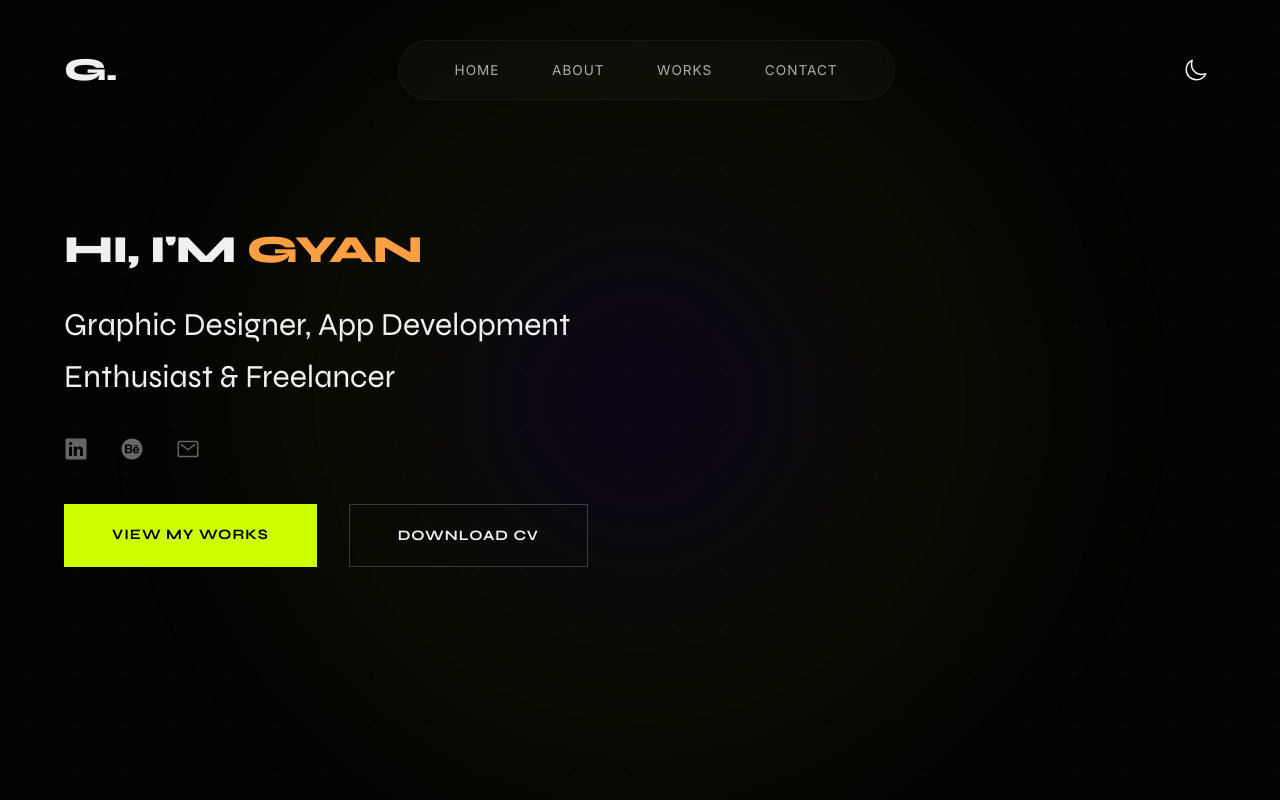
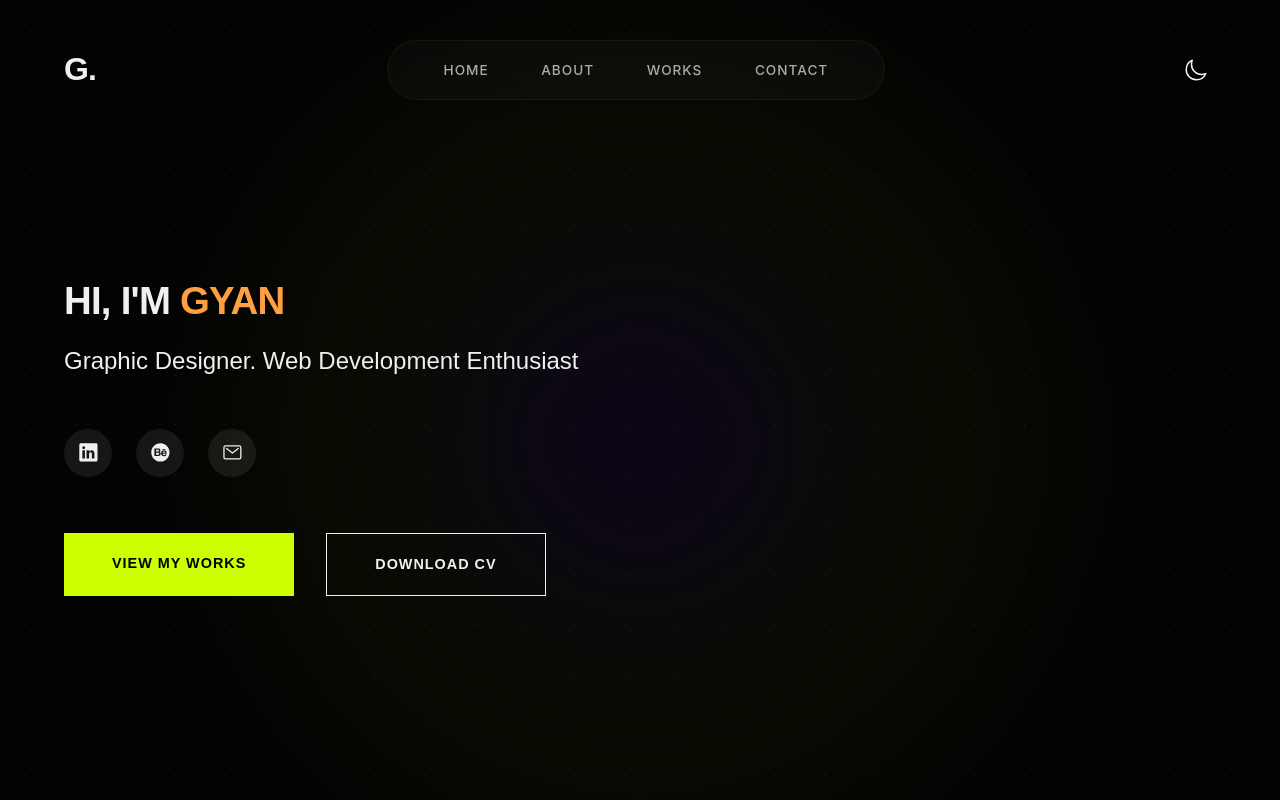
Before and after one commit to gyanshrestha19/portfolio-website, a plain HTML site: page index.html in a window 1280 px wide. Shown: the top 800 px of the page. Drawn offline with nearby package versions, Linux system fonts and the light colour scheme.

Commit message:
css change

```diff
--- a/index.html
+++ b/index.html
@@ -9,7 +9,7 @@
     <link rel="preconnect" href="https://fonts.googleapis.com">
     <link rel="preconnect" href="https://fonts.gstatic.com" crossorigin>
     <link
-        href="https://fonts.googleapis.com/css2?family=Inter:wght@300;400;600&family=Syne:wght@400;600;700;800&display=swap"
+        href="htt...ap"
         rel="stylesheet">
     <!-- Ionicons for some icons -->
     <script type="module" src="https://unpkg.com/ionicons@7.1.0/dist/ionicons/ionicons.esm.js"></script>
@@ -36,8 +36,8 @@
     <header class="hero" id="home">
         <div class="hero-content">
             <h1 class="headline slide-up">Hi, I'm <span class="highlight">Gyan</span></h1>
-            <h3 class="subtitle slide-up">Graphic Designer, App Development Enthusiast & Freelancer</h3>
-            <div class="social-links fade-in-delay" style="margin-bottom: 2rem;">
+            <h3 class="subtitle slide-up">Graphic Designer. Web Development Enthusiast</h3>
+            <div class="social-links fade-in-delay">
                 <a href="#" aria-label="LinkedIn"><ion-icon name="logo-linkedin"></ion-icon></a>
                 <a href="#" aria-label="Behance"><ion-icon name="logo-behance"></ion-icon></a>
                 <a href="mailto:email@example.com" aria-label="Email"><ion-icon name="mail-outline"></ion-icon></a>
--- a/style.css
+++ b/style.css
@@ -100,7 +100,7 @@ a {
 
 /* Hero Section */
 .hero {
-    height: 100vh;
+    height: 110vh;
     display: flex;
     flex-direction: column;
     justify-content: center;
@@ -122,7 +122,7 @@ a {
 }
 
 .cursor {
-    animation: blink 1s step-end infinite;
+    animation: blink 0.75s step-end infinite;
 }
 
 @keyframes blink {
@@ -159,6 +159,15 @@ a {
     background: none;
     /* Reset */
     -webkit-text-fill-color: initial;
+    margin-bottom: 1.5rem;
+}
+
+.code-greeting {
+    font-family: 'Courier New', Courier, monospace;
+    font-size: 1.2rem;
+    color: #ff9f43;
+    margin-bottom: 1rem;
+    font-weight: 600;
 }
 
 .highlight {
@@ -176,11 +185,12 @@ a {
 
 .subtitle {
     font-family: var(--font-heading);
-    font-size: clamp(1.2rem, 3vw, 2rem);
-    margin: 2rem 0;
-    opacity: 0.8;
-    max-width: 600px;
+    font-size: clamp(1rem, 2.5vw, 1.5rem);
+    margin: 1.5rem 0 3rem 0;
+    opacity: 0.6;
+    max-width: 800px;
     font-weight: 400;
+    color: var(--text-color);
 }
 
 .cta-group {
@@ -229,36 +239,43 @@ a {
 .btn.secondary {
     background: transparent;
     color: var(--text-color);
-    border: 1px solid rgba(255, 255, 255, 0.2);
+    border: 1.5px solid var(--text-color);
 }
 
 .btn.secondary:hover {
-    border-color: var(--text-color);
-    background: rgba(255, 255, 255, 0.05);
+    background: var(--text-color);
+    color: var(--bg-color);
 }
 
 .social-links {
     position: relative;
-    bottom: auto;
-    right: auto;
     display: flex;
     flex-direction: row;
-    gap: 2rem;
+    gap: 1.5rem;
     justify-content: flex-start;
-    /* Left align as requested */
-    margin-top: 1rem;
+    margin-bottom: 3.5rem;
 }
 
 .social-links a {
-    font-size: 1.5rem;
-    color: #666;
-    transition: all 0.3s;
+    width: 48px;
+    height: 48px;
+    background: rgba(255, 255, 255, 0.08);
+    border-radius: 50%;
+    display: flex;
+    align-items: center;
+    justify-content: center;
+    font-size: 1.3rem;
+    color: var(--text-color);
+    transition: all 0.3s cubic-bezier(0.4, 0, 0.2, 1);
 }
 
 .social-links a:hover {
-    color: var(--accent-tertiary);
+    background: var(--accent-primary);
+    color: #000;
     transform: translateY(-5px);
 }
+
+
 
 .hero-bg-accent {
     position: absolute;
```
Also changed, not shown: script.js (line endings or trailing spaces).
